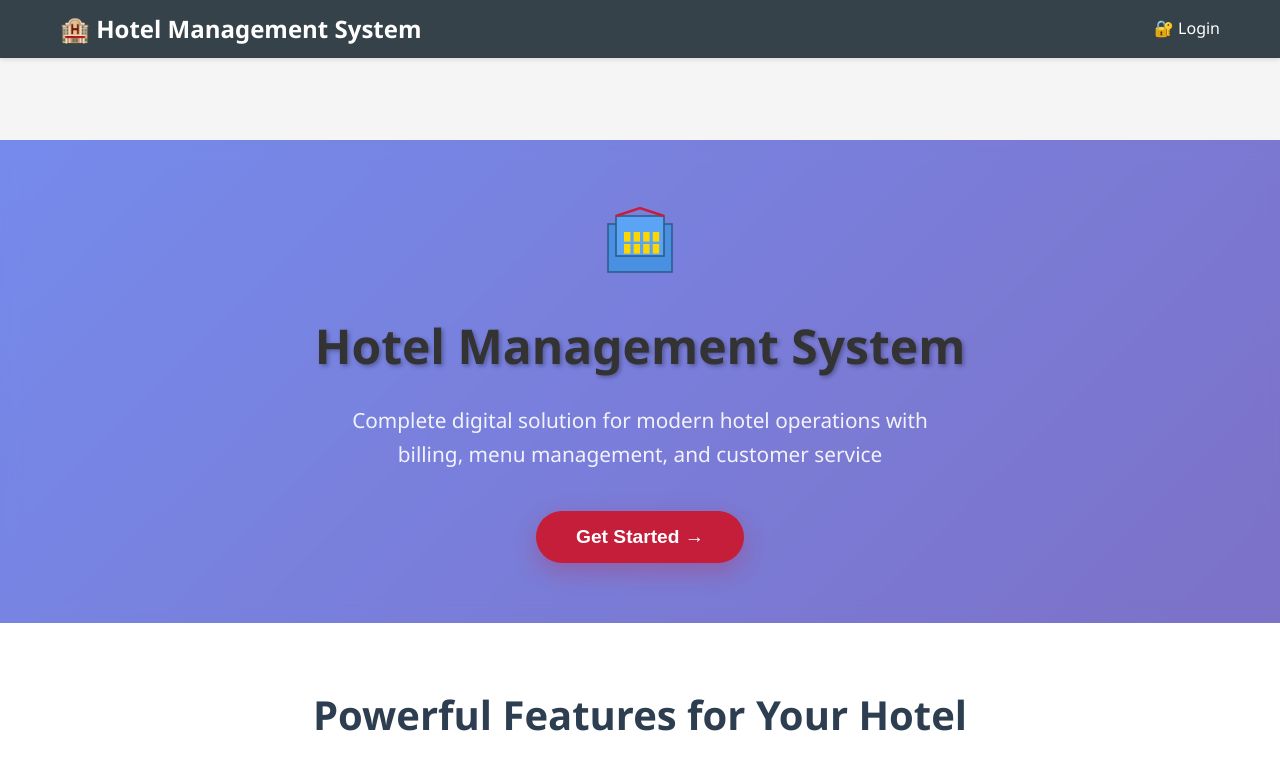
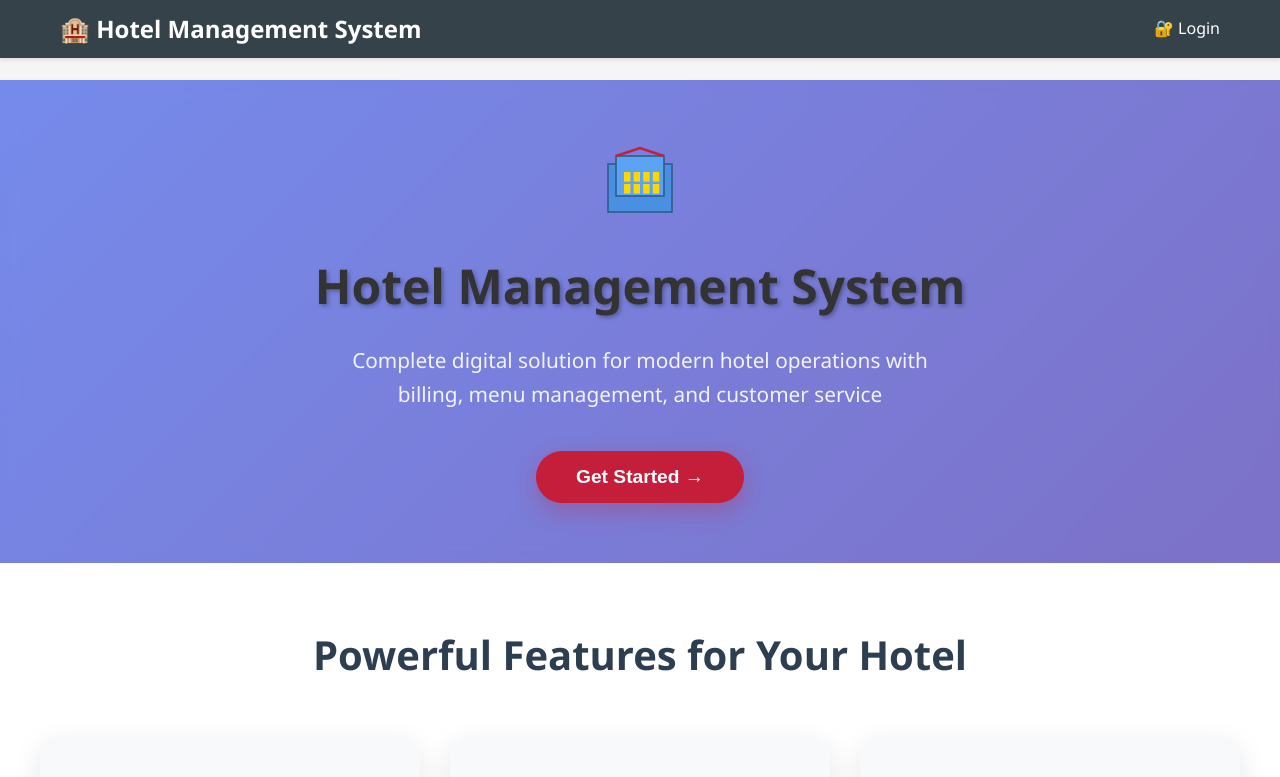
Before and after one commit to Vikas0401/Hotel_management, a React (Create React App) app: page / in a window 1280 px wide. Shown: the top 777 px of the page. Built offline with nearby package versions, Linux system fonts and the light colour scheme; a web font is replaced by a local one.

Commit message:
Fix homepage display and remove white gap between header and content

```diff
--- a/src/pages/HomePage.js
+++ b/src/pages/HomePage.js
@@ -58,11 +58,19 @@ const HotelIcon = () => (
 
 const HomePage = () => {
     const [user, setUser] = useState(null);
+    const [isLoading, setIsLoading] = useState(true);
     const navigate = useNavigate();
 
     useEffect(() => {
-        setUser(getCurrentUser());
+        const currentUser = getCurrentUser();
+        setUser(currentUser);
+        setIsLoading(false);
     }, []);
+
+    // Show loading while checking authentication
+    if (isLoading) {
+        return <div style={{ padding: '40px', textAlign: 'center' }}>Loading...</div>;
+    }
 
     // If user is not logged in, show welcome landing page
     if (!user) {
--- a/src/styles/App.css
+++ b/src/styles/App.css
@@ -21,8 +21,8 @@ body {
 
 .main-content {
     flex: 1;
-    padding-top: 140px; /* Account for fixed header height with developer branding */
-    min-height: calc(100vh - 180px); /* Adjust for header and footer */
+    padding-top: 80px; /* Account for fixed header height */
+    min-height: calc(100vh - 140px); /* Adjust for header and footer */
 }
 
 h1, h2, h3 {
```
